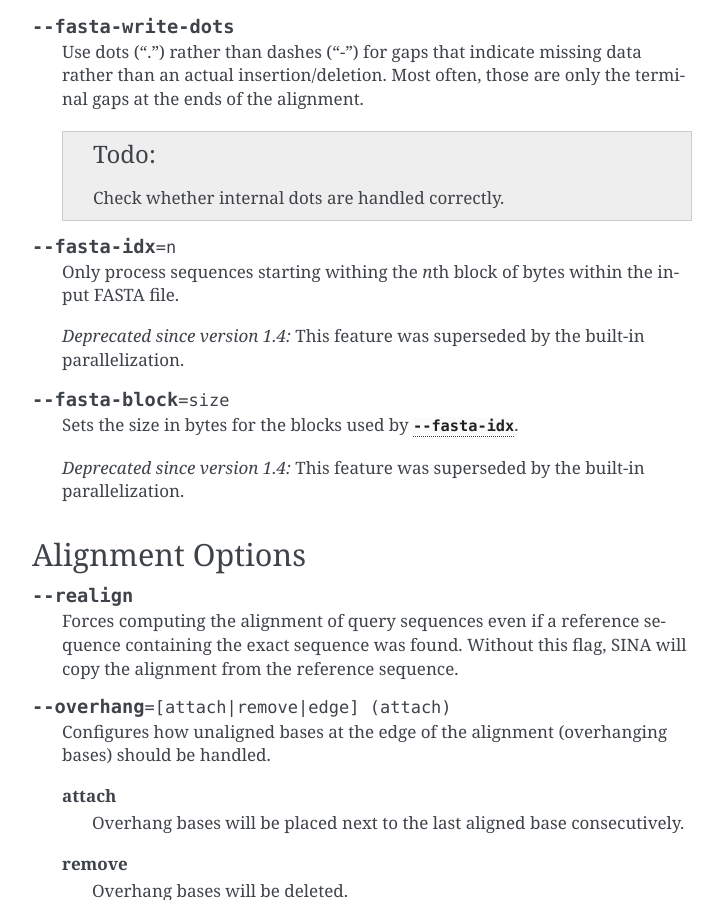
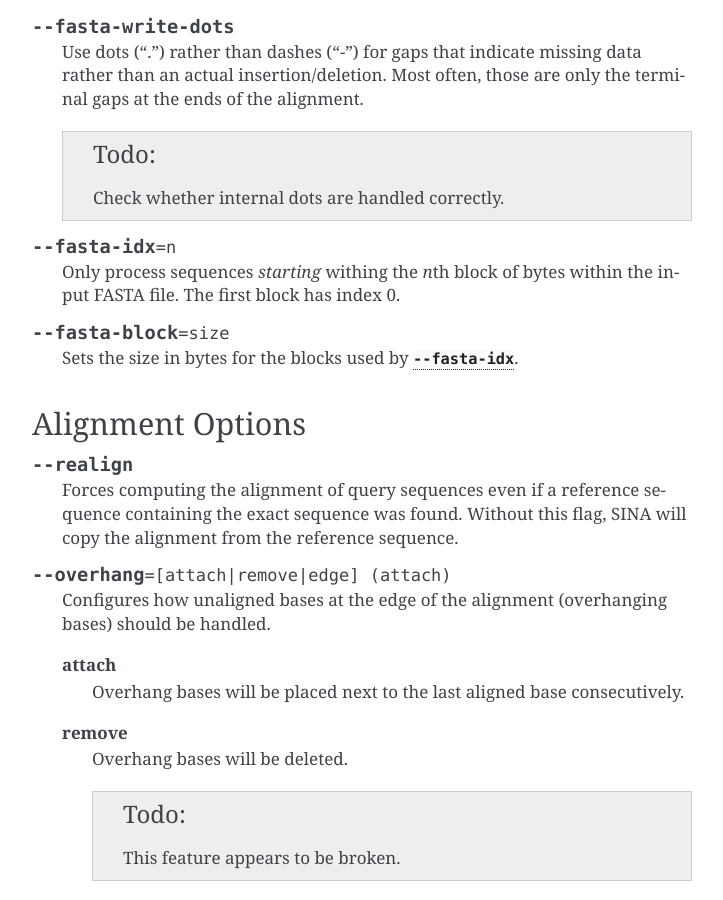
Before and after one commit to epruesse/SINA, a Sphinx documentation site: the page built from doc/source/commandline.rst, in a window 1280 px wide and 900 px high, scrolled down 8692 px. Shown: the whole window, without its empty margins (388-1111 px from the left). Built offline with Sphinx 7.4.7, drawn with Linux system fonts in a browser that asks for light colours.

Commit message:
Clarify fasta-idx/fasta-block docs; undeprecate

```diff
--- a/doc/source/commandline.rst
+++ b/doc/source/commandline.rst
@@ -490,18 +490,13 @@ for input and output sequences.
 
 .. option:: --fasta-idx=n
 
-   Only process sequences starting withing the *n*\th block of bytes
-   within the input FASTA file.
-
-   .. deprecated:: 1.4
-      This feature was superseded by the built-in parallelization.
+   Only process sequences *starting* withing the *n*\th block of bytes
+   within the input FASTA file. The first block has index 0.
 
 .. option:: --fasta-block=size
 
    Sets the size in bytes for the blocks used by :option:`--fasta-idx`.
 
-   .. deprecated:: 1.4
-      This feature was superseded by the built-in parallelization.
 
 Alignment Options
 -----------------
```
Also changed, not shown: 1 other file.
